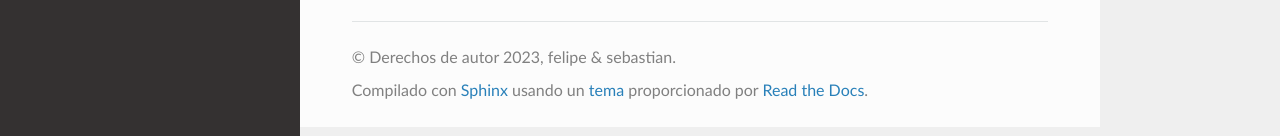
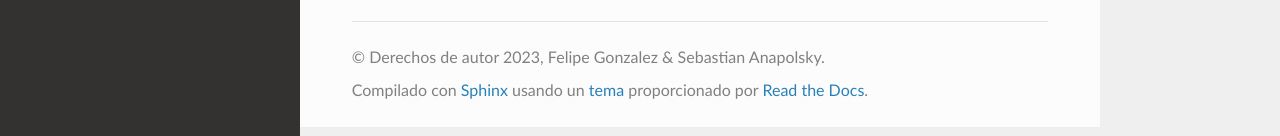
Before and after one commit to EL-BID/UrbanTrips, a plain HTML site: page configuracion.html in a window 1280 px wide. Shown: the part 313-449 px from the top of the page. Drawn offline with Linux system fonts and the light colour scheme.

Commit message:
Update documentation

```diff
--- a/configuracion.html
+++ b/configuracion.html
@@ -94,7 +94,7 @@
   <hr/>
 
   <div role="contentinfo">
-    <p>&#169; Derechos de autor 2023, felipe &amp; sebastian.</p>
+    <p>&#169; Derechos de autor 2023, Felipe Gonzalez &amp; Sebastian Anapolsky.</p>
   </div>
 
   Compilado con <a href="https://www.sphinx-doc.org/">Sphinx</a> usando un
```
Also changed, not shown: genindex.html (+1 -1 lines), index.html (+1 -1 lines), inputs.html (+1 -1 lines), instalacion.html (+1 -1 lines), lineas_ramales.html (+1 -1 lines), primeros_pasos.html (+1 -1 lines), search.html (+1 -1 lines).
